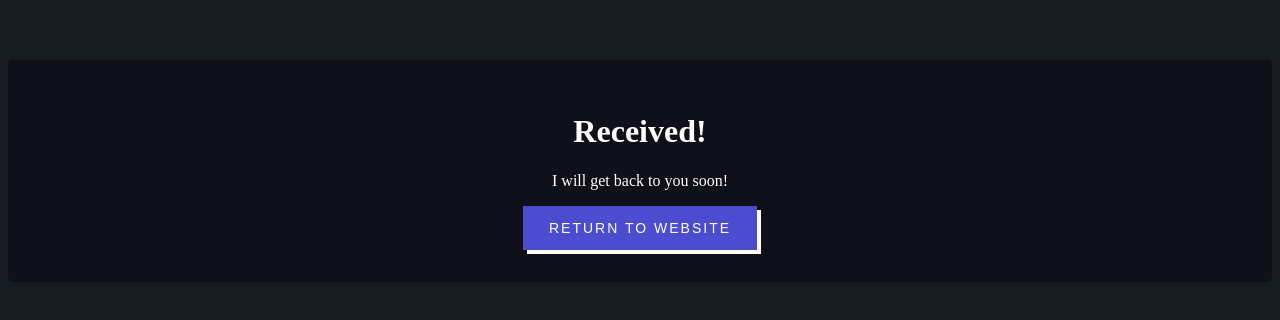
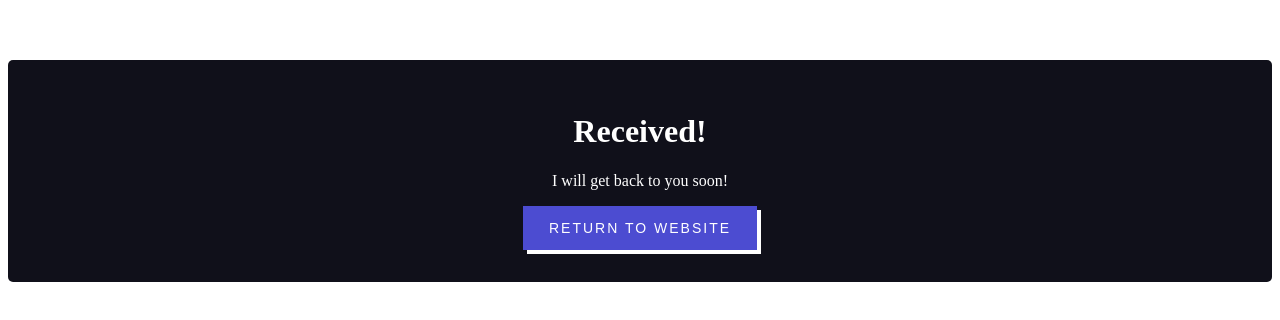
Before and after one commit to jzzedy/firstPortfolio, a plain HTML site: page received.html in a window 1280 px wide. Shown: the part 340-660 px from the top of the page. Drawn offline with Linux system fonts and the light colour scheme.

Commit message:
Update received.html

```diff
--- a/received.html
+++ b/received.html
@@ -5,7 +5,7 @@
      <meta name ="viewport" content="width=device-width, initial-scale=1.0">
      <link rel="stylesheet" href="popup.css">
 
-        <body class ="bg2">
+        <body>
 
             <title>Received!</title>
                 <div class="receive">
```
